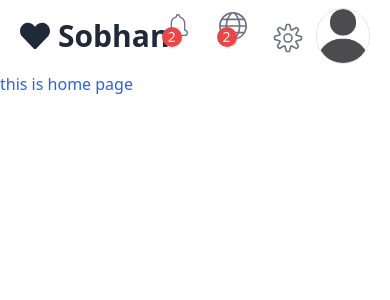
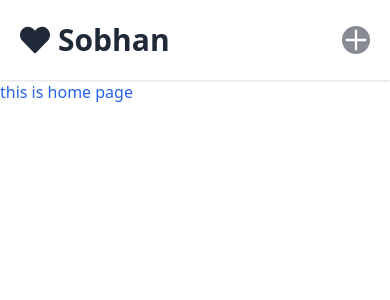
Before and after one commit to sobhan-gh30/admin-dashboard, a React (Create React App) app: page / in a window 390 px wide. Shown: the top 300 px of the page. Built offline with nearby package versions, Linux system fonts and the light colour scheme.

Commit message:
style : responsiving the top bar menu

```diff
--- a/src/App.js
+++ b/src/App.js
@@ -4,7 +4,6 @@ import TopBar from "./components/top bar";
 function App() {
   let router = useRoutes(appRoutes)
   let isPage = router.props.match.route.path
-  console.log(isPage)
   if (isPage === "*"){
     return (
         <>
--- a/src/components/top bar.js
+++ b/src/components/top bar.js
@@ -1,37 +1,52 @@
-import { FaHeart } from "react-icons/fa";
-import { CiBellOn , CiSettings } from "react-icons/ci";
-
-import { TfiWorld } from "react-icons/tfi";
+import {FaHeart} from "react-icons/fa";
+import {CiBellOn, CiSettings} from "react-icons/ci";
+import { HiOutlinePlus } from "react-icons/hi";
+import {TfiWorld} from "react-icons/tfi";
 import {useState} from "react";
 
-export default function TopBar(){
-    let [notifications , setNotification] = useState(2)
-    let [explore , setExplore] = useState(2)
-    let [hasProfile , setHasProfile] = useState("")
+export default function TopBar() {
+    let [notifications, setNotification] = useState(2)
+    let [explore, setExplore] = useState(2)
+    let [hasProfile, setHasProfile] = useState("")
 
-    return(
-        <div className="w-full py-2 px-5  flex justify-between items-center">
+    return (
+        <div className="w-full h-20 py-2 px-5 flex justify-between items-center shadow">
             <h2 className="h-14 flex items-center gap-2 font-bold text-3xl text-gray-800">
-                <FaHeart  />
+                <FaHeart/>
                 Sobhan
             </h2>
-            <div className="flex justify-center items-center gap-5 text-gray-500">
+            <div className="hidden sm:flex justify-center items-center gap-5 text-gray-500">
                 <span>
-                    <CiBellOn className="scale-[2] inline-block  hover:text-gray-800 transition " />
-                    <span className="bg-red-500 text-white text-sm w-5 h-5 inline-flex justify-center items-center rounded-full -translate-x-2 -translate-y-3">{notifications}</span>
+                    <CiBellOn className="scale-[2] inline-block  hover:text-gray-800 transition "/>
+                    <span
+                        className="bg-red-500 text-white text-sm w-5 h-5 inline-flex justify-center items-center rounded-full -translate-x-2 -translate-y-3">
+                        {notifications
+                        }</span>
                 </span>
 
                 <span>
-                    <TfiWorld className="scale-[1.75] inline-block  hover:text-gray-800 transition " />
-                    <span className="bg-red-500 text-white text-sm w-5 h-5 inline-flex justify-center items-center rounded-full -translate-x-2 -translate-y-3">{explore}</span>
+                    <TfiWorld className="scale-[1.75] inline-block  hover:text-gray-800 transition "/>
+                    <span
+                        className="bg-red-500 text-white text-sm w-5 h-5 inline-flex justify-center items-center rounded-full -translate-x-2 -translate-y-3">
+                        {explore}
+                    </span>
                 </span>
                 <span>
-                    <CiSettings className="scale-[2.4] inline-block  hover:text-gray-800 transition " />
+                    <CiSettings className="scale-[2.4] inline-block  hover:text-gray-800 transition "/>
                 </span>
                 <div className="w-14 h-14 border rounded-full overflow-hidden">
-                    <img className="w-full" src={hasProfile?`Img/Profiles/${hasProfile}`:"Img/Profiles/defaultP.png"} alt=""/>
+                    <img className="w-full"
+                         src={hasProfile ? `Img/Profiles/${hasProfile}` : "Img/Profiles/defaultP.png"} alt=""/>
                 </div>
             </div>
+            <button
+                className="h-7 w-7
+                text-5xl text-white font-bold
+                 hover:rotate-45 transition
+                  flex justify-center items-center sm:hidden
+                   bg-gray-900 bg-opacity-50 rounded-full">
+                <HiOutlinePlus />
+            </button>
         </div>
     )
 }
--- a/src/output.css
+++ b/src/output.css
@@ -561,6 +561,10 @@ video {
   display: inline-flex;
 }
 
+.hidden {
+  display: none;
+}
+
 .h-14 {
   height: 3.5rem;
 }
@@ -577,6 +581,26 @@ video {
   height: 3rem;
 }
 
+.h-20 {
+  height: 5rem;
+}
+
+.h-10 {
+  height: 2.5rem;
+}
+
+.h-6 {
+  height: 1.5rem;
+}
+
+.h-8 {
+  height: 2rem;
+}
+
+.h-7 {
+  height: 1.75rem;
+}
+
 .w-5 {
   width: 1.25rem;
 }
@@ -591,6 +615,26 @@ video {
 
 .w-12 {
   width: 3rem;
+}
+
+.w-20 {
+  width: 5rem;
+}
+
+.w-10 {
+  width: 2.5rem;
+}
+
+.w-6 {
+  width: 1.5rem;
+}
+
+.w-8 {
+  width: 2rem;
+}
+
+.w-7 {
+  width: 1.75rem;
 }
 
 .-translate-x-3 {
@@ -690,6 +734,25 @@ video {
   background-color: rgb(239 68 68 / var(--tw-bg-opacity, 1));
 }
 
+.bg-gray-50 {
+  --tw-bg-opacity: 1;
+  background-color: rgb(249 250 251 / var(--tw-bg-opacity, 1));
+}
+
+.bg-gray-500 {
+  --tw-bg-opacity: 1;
+  background-color: rgb(107 114 128 / var(--tw-bg-opacity, 1));
+}
+
+.bg-gray-900 {
+  --tw-bg-opacity: 1;
+  background-color: rgb(17 24 39 / var(--tw-bg-opacity, 1));
+}
+
+.bg-opacity-50 {
+  --tw-bg-opacity: 0.5;
+}
+
 .px-5 {
   padding-left: 1.25rem;
   padding-right: 1.25rem;
@@ -753,6 +816,12 @@ video {
   color: rgb(107 114 128 / var(--tw-text-opacity, 1));
 }
 
+.shadow {
+  --tw-shadow: 0 1px 3px 0 rgb(0 0 0 / 0.1), 0 1px 2px -1px rgb(0 0 0 / 0.1);
+  --tw-shadow-colored: 0 1px 3px 0 var(--tw-shadow-color), 0 1px 2px -1px var(--tw-shadow-color);
+  box-shadow: var(--tw-ring-offset-shadow, 0 0 #0000), var(--tw-ring-shadow, 0 0 #0000), var(--tw-shadow);
+}
+
 .transition {
   transition-property: color, background-color, border-color, text-decoration-color, fill, stroke, opacity, box-shadow, transform, filter, -webkit-backdrop-filter;
   transition-property: color, background-color, border-color, text-decoration-color, fill, stroke, opacity, box-shadow, transform, filter, backdrop-filter;
@@ -768,6 +837,11 @@ video {
 
 .hover\:rotate-12:hover {
   --tw-rotate: 12deg;
+  transform: translate(var(--tw-translate-x), var(--tw-translate-y)) rotate(var(--tw-rotate)) skewX(var(--tw-skew-x)) skewY(var(--tw-skew-y)) scaleX(var(--tw-scale-x)) scaleY(var(--tw-scale-y));
+}
+
+.hover\:rotate-45:hover {
+  --tw-rotate: 45deg;
   transform: translate(var(--tw-translate-x), var(--tw-translate-y)) rotate(var(--tw-rotate)) skewX(var(--tw-skew-x)) skewY(var(--tw-skew-y)) scaleX(var(--tw-scale-x)) scaleY(var(--tw-scale-y));
 }
 
@@ -800,3 +874,37 @@ video {
   --tw-drop-shadow: drop-shadow(0 1px 2px rgb(0 0 0 / 0.1)) drop-shadow(0 1px 1px rgb(0 0 0 / 0.06));
   filter: var(--tw-blur) var(--tw-brightness) var(--tw-contrast) var(--tw-grayscale) var(--tw-hue-rotate) var(--tw-invert) var(--tw-saturate) var(--tw-sepia) var(--tw-drop-shadow);
 }
+
+@media (min-width: 640px) {
+  .sm\:flex {
+    display: flex;
+  }
+
+  .sm\:hidden {
+    display: none;
+  }
+
+  .sm\:bg-white {
+    --tw-bg-opacity: 1;
+    background-color: rgb(255 255 255 / var(--tw-bg-opacity, 1));
+  }
+}
+
+@media (min-width: 768px) {
+  .md\:bg-white {
+    --tw-bg-opacity: 1;
+    background-color: rgb(255 255 255 / var(--tw-bg-opacity, 1));
+  }
+}
+
+@media (min-width: 1024px) {
+  .lg\:bg-red-500 {
+    --tw-bg-opacity: 1;
+    background-color: rgb(239 68 68 / var(--tw-bg-opacity, 1));
+  }
+
+  .lg\:bg-white {
+    --tw-bg-opacity: 1;
+    background-color: rgb(255 255 255 / var(--tw-bg-opacity, 1));
+  }
+}
```
